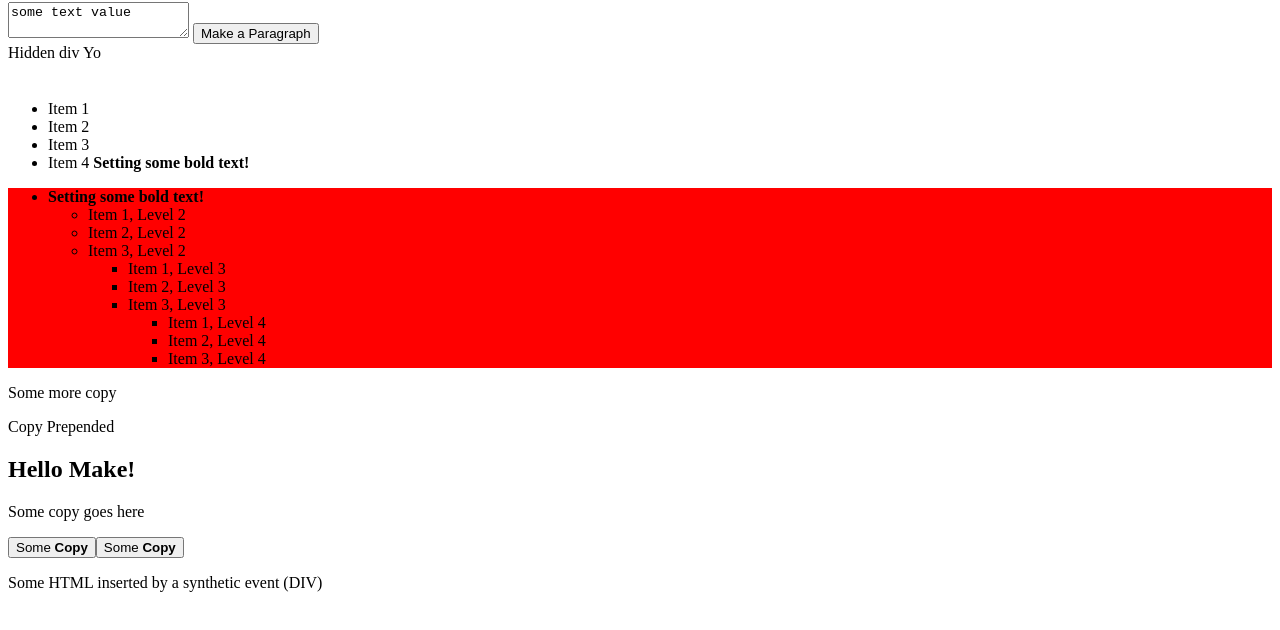
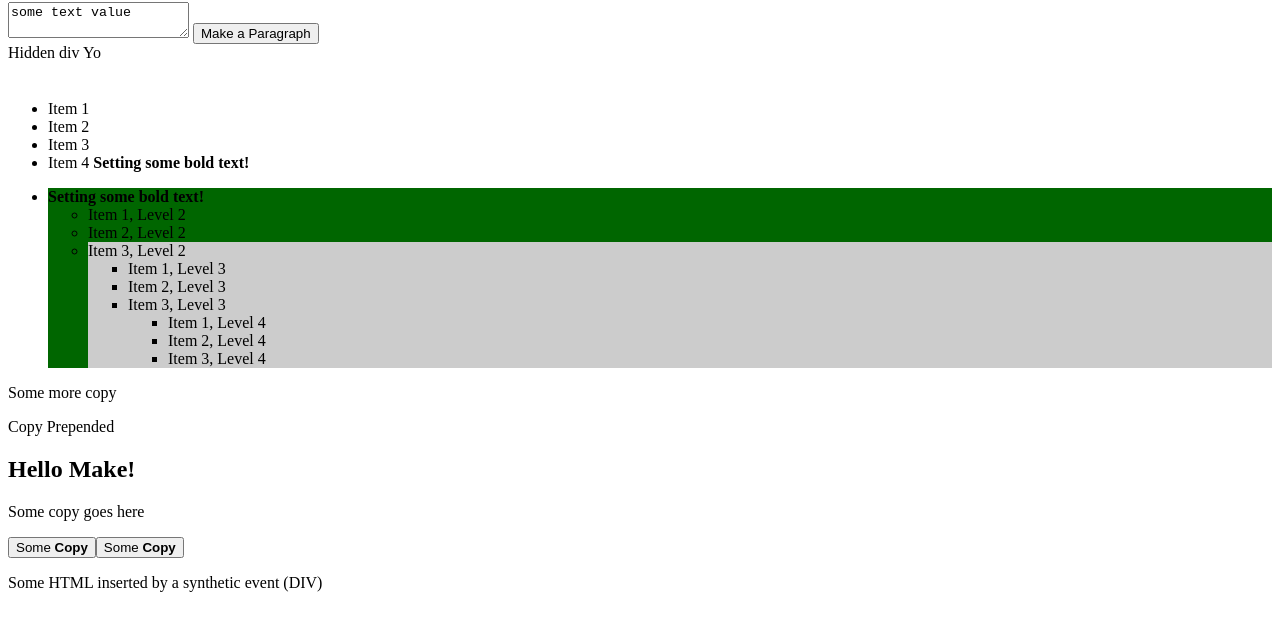
Before and after one commit to krschroeder/base-elem-js, a website with bundled scripts: page src/html/index.html in a window 1280 px wide. Shown: the part 78-708 px from the top of the page. Built offline with nearby package versions, Linux system fonts and the light colour scheme.

Commit message:
added get, and refined parents method more

```diff
--- a/package.json
+++ b/package.json
@@ -1,6 +1,6 @@
 {
   "name": "base-elem-js",
-  "version": "1.8.1",
+  "version": "1.9.0",
   "description": "A super light weight package for querying the DOM, adding event listeners, removing them, making and manipulating elements and more.",
   "homepage": "https://github.com/krschroeder/base-elem-js#readme",
   "bugs": {
--- a/src/html/index.html
+++ b/src/html/index.html
@@ -23,7 +23,7 @@
 
         <div class="until-elem">
             <ul class="ul-top-level">
-                <li><strong>Item 1, Level 1</strong></li>
+                <li><strong>Item 1, Level 1</strong>
                     <ul class="ul-2-level">
                         <li>Item 1, Level 2</li>
                         <li>Item 2, Level 2</li>
--- a/src/js/core/BaseElem.ts
+++ b/src/js/core/BaseElem.ts
@@ -34,6 +34,8 @@ const {
     rmClass,
     tgClass
 } = BaseStatic
+
+const noElemMsg = 'Element is not defined with index: ';
 
 class BaseElem {
     elem: SelectorElems = [];
@@ -130,9 +132,16 @@ class BaseElem {
         return map (this.elem as HTMLElement[], fn, unique);
     }
 
-    parents(selector: string, untilElem?: HTMLElement | string): BaseElem {
+    parents(selector: string, untilElem?: HTMLElement | BaseElem | string): BaseElem {
+        if (untilElem instanceof BaseElem) untilElem = untilElem.elem[0] as HTMLElement;
         const elems = map(this.elem as HTMLElement[], (elem) => parents(elem, selector, untilElem));
         return new BaseElem(elems.flat());
+    }
+
+    get(index: number): BaseElem {
+        const elem = this.elem[index];
+        if (elem) return new BaseElem(elem);
+        else console.warn(noElemMsg + index);
     }
 
     each(fn: (elem: HTMLElement, i: number) => void): BaseElem {
@@ -191,8 +200,7 @@ class BaseElem {
         const elem = this.elem[index] as HTMLElement;
         if (elem) {
             return elemRects(elem);
-        } else console.warn(`Element is not defined with index: ${index}.`);
-        // return elemRects(this.elem[0] as HTMLElement);
+        } else console.warn(noElemMsg + index);
     }
 
     hasElems() {
--- a/src/js/tests.ts
+++ b/src/js/tests.ts
@@ -140,6 +140,7 @@ $be(div).insert('<p>Copy Prepended</p>', 'prepend');
 
 console.log('div offset:',$div.elem[0]);
 
-
-const $until = $be('.start-elem').parents('ul', '.until-elem').css({background: '#f00'});
-console.log('Until Elem', $until)
+const $untilElem = $be('.until-elem');
+const $liAncestors = $be('.start-elem').parents('li', $untilElem).css({background: '#ccc'});
+$liAncestors.get(0).css({background: '#060'});
+console.log('Until Elem', $liAncestors);
```
Also changed, not shown: readme.md.
